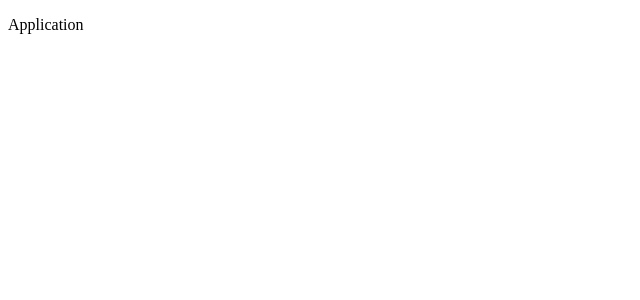
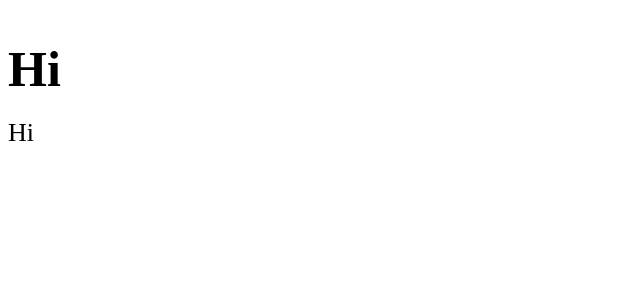
Before and after one commit to nnsncl/Netflix-Clone, a React (Create React App) app: page / in a window 1280 px wide. Shown: the top 300 px of the page, without its empty margins (0-640 px from the left). Built offline with nearby package versions, Linux system fonts and the light colour scheme.

Commit message:
Styled component base / Jumbotron Blocks

```diff
--- a/src/App.js
+++ b/src/App.js
@@ -1,7 +1,7 @@
 import React from 'react'
 import { BrowserRouter as Router, Switch } from 'react-router-dom'
 import { Route } from 'react-router-dom'
-
+import Home from './pages/home'
 
 export function App() {
   return (
@@ -17,7 +17,7 @@
           <p>Browse</p>
         </Route>
         <Route path="/">
-          <p>Application</p>
+          <Home />
         </Route>
       </Switch>
     </Router>
--- /dev/null
+++ b/src/components/jumbotron/index.js
@@ -0,0 +1,23 @@
+import React from 'react'
+import { Item, Container, Inner, Title, SubTitle } from './styles/jumbotron'
+export default function Jumbotron({ children, direction = 'row', ...restProps}) {
+    return(
+        <Item {...restProps}>
+           <Inner direction={direction} >
+               {children}
+           </Inner>
+        </Item>
+    )
+}
+
+Jumbotron.Container = function JumbotronContainer({ children, ...restProps }) {
+    return <Container {...restProps}>{children}</Container>
+}
+
+Jumbotron.Title = function JumbotronTitle({ children, ...restProps }) {
+    return <Title {...restProps}>{children}</Title>
+}
+
+Jumbotron.SubTitle = function JumbotronSubTitle({ children, ...restProps }) {
+    return <SubTitle {...restProps}>{children}</SubTitle>
+}
--- /dev/null
+++ b/src/components/jumbotron/styles/jumbotron.js
@@ -0,0 +1,46 @@
+import styled from 'styled-components'
+
+
+export const Inner = styled.div`
+    display: flex;
+    align-items: center;
+    justify-content: space-between;
+    flex-direction: ${({ direction }) => direction};
+    max-width: 1400px;
+    margin: auto;
+    width: 100%;
+
+    @media(max-width: 1000px) {
+        flex-direction: column;
+    }
+`;
+
+export const Item = styled.div`
+    display: flex;
+`;
+
+export const Container = styled.section``;
+
+export const Title = styled.h1 `
+    font-size: 50px;
+    line-height: 1.1;
+    margin-bottom: 8px;
+
+    @media(max-width: 600px) {
+        font-size: 35px;
+    }
+`;
+
+export const SubTitle = styled.h2 `
+        font-size: 26px;
+        font-weight: normal;
+        line-height: normal;
+
+        @media(max-width: 600px) {
+            font-size: 18px;
+        }
+`;
+export const Image = styled.img `
+    max-width: 100%;
+    height: auto;
+`;
--- a/src/index.js
+++ b/src/index.js
@@ -1,5 +1,5 @@
 import React from 'react';
 import ReactDOM from 'react-dom';
-import { App } from './app';
+import { App } from './App';
 
 ReactDOM.render(<App />, document.getElementById('root'));
--- /dev/null
+++ b/src/pages/home.js
@@ -0,0 +1,12 @@
+import React from 'react'
+import Jumbotron from '../components/jumbotron'
+
+
+export default function Home() {
+    return (
+        <Jumbotron.Container>
+            <Jumbotron.Title>Hi</Jumbotron.Title>
+            <Jumbotron.SubTitle>Hi</Jumbotron.SubTitle>
+        </Jumbotron.Container>
+    )
+}
```
Also changed, not shown: src/json/faqs.json (renamed from src/fixtures/faqs.json), src/json/jumbo.json (renamed from src/fixtures/jumbo.json).
